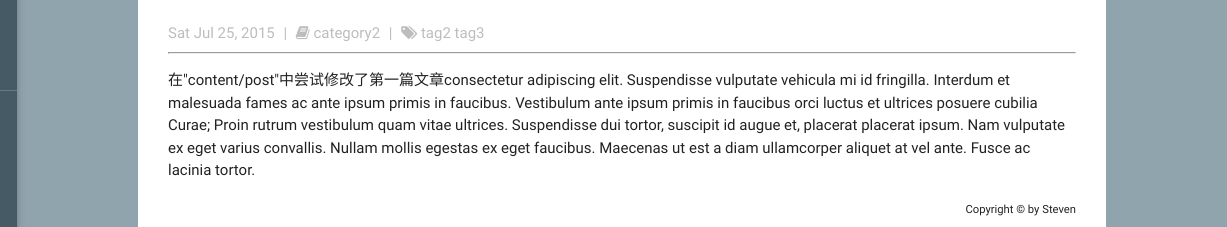
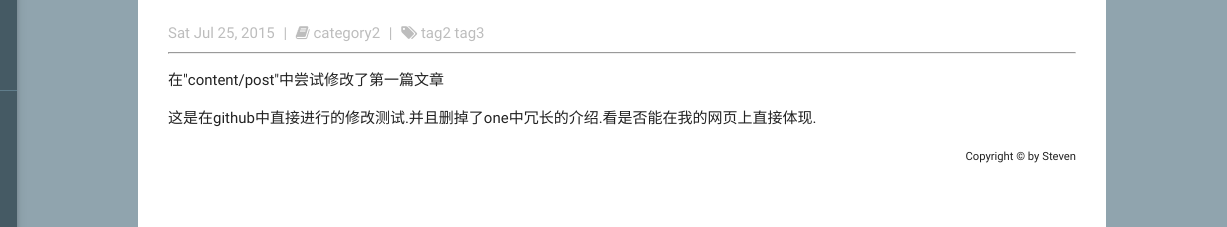
Before and after one commit to Piives/piives.github.io, a plain HTML site: page post/one/index.html in a window 1280 px wide. Shown: the part 102-329 px from the top of the page, 53-1280 px from the left. Drawn offline with Linux system fonts and the light colour scheme; some packages are replaced by stand-ins of ours.

Commit message:
Update index.html

```diff
--- a/post/one/index.html
+++ b/post/one/index.html
@@ -222,13 +222,10 @@
 
                     <section>
 
-                            <p>在&quot;content/post&quot;中尝试修改了第一篇文章consectetur adipiscing elit. Suspendisse vulputate
-vehicula mi id fringilla. Interdum et malesuada fames ac ante ipsum primis in
-faucibus. Vestibulum ante ipsum primis in faucibus orci luctus et ultrices
-posuere cubilia Curae; Proin rutrum vestibulum quam vitae ultrices. Suspendisse
-dui tortor, suscipit id augue et, placerat placerat ipsum. Nam vulputate ex
-eget varius convallis. Nullam mollis egestas ex eget faucibus. Maecenas ut est
-a diam ullamcorper aliquet at vel ante. Fusce ac lacinia tortor.</p>
+                            <p>在&quot;content/post&quot;中尝试修改了第一篇文章</p>
+                        <p>
+                        这是在github中直接进行的修改测试.并且删掉了one中冗长的介绍.看是否能在我的网页上直接体现.
+                        </p>
 
 
                     </section>
```
